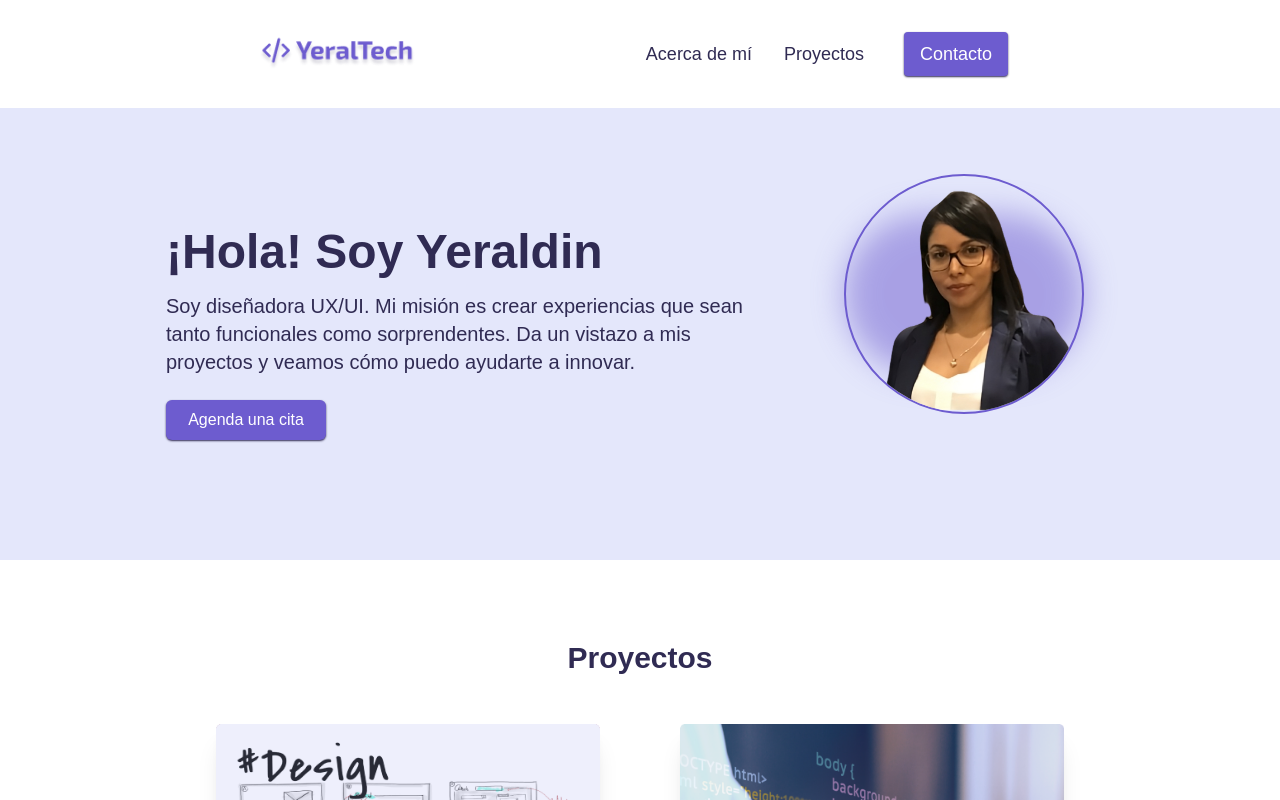
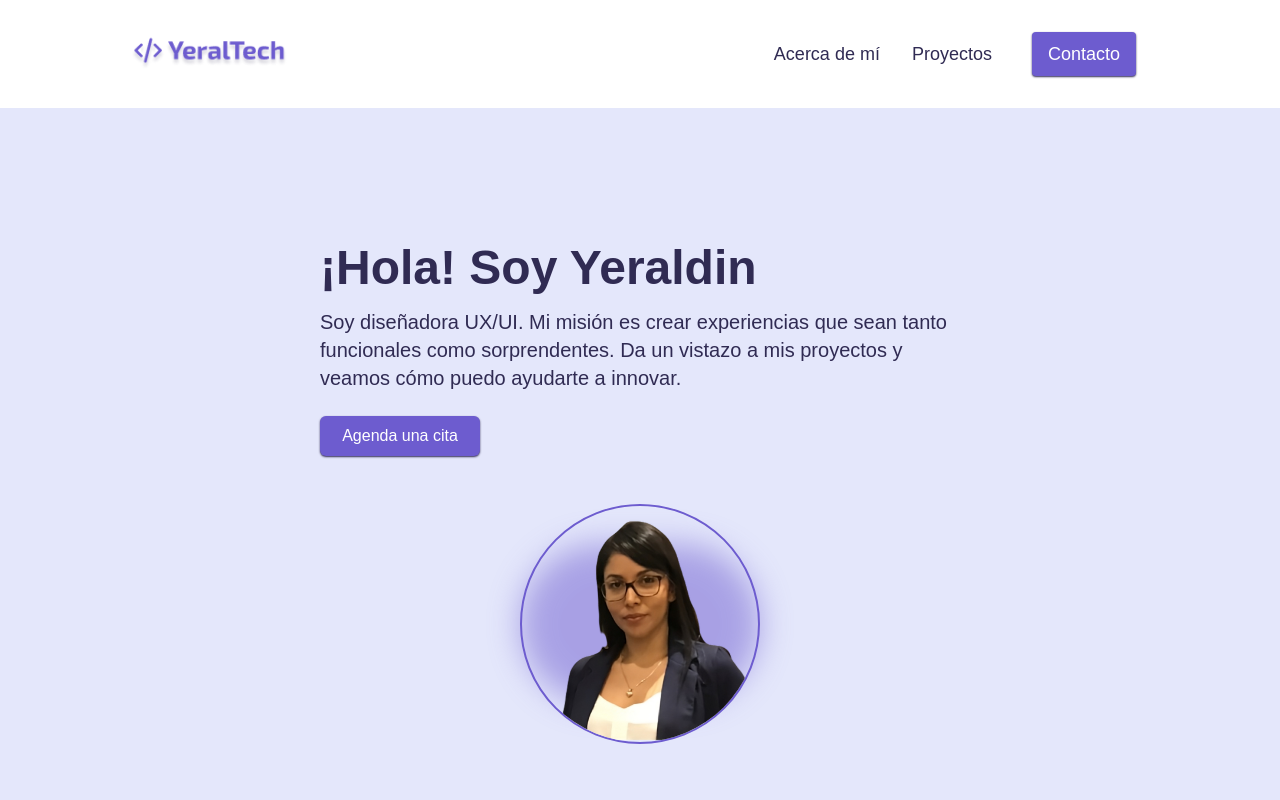
Before and after one commit to YeralTech/YeralTech-web, a React (Vite) app: page / in a window 1280 px wide. Shown: the top 800 px of the page. Built offline with nearby package versions, Linux system fonts and the light colour scheme.

Commit message:
fix - medidas

```diff
--- a/src/components/AboutSection.jsx
+++ b/src/components/AboutSection.jsx
@@ -1,7 +1,7 @@
 import { Link } from 'react-router-dom';
 const AboutSection = () => {
     // Ruta del CV
-    const downloadCv = '/public/asset/Yeraldin Espinosa-CV .docx.pdf';
+    const downloadCv = '/public/asset/Yeraldin Espinosa UX-UI.pdf';
 
     return (
         <>
@@ -16,7 +16,7 @@ const AboutSection = () => {
                         <div id="buttons-container" className="flex text-center">
                             <a
                                 href={downloadCv}
-                                download="Curriculum_Yeraldin.pdf"
+                                download="CV-YeraldinEspinosa.pdf"
                                 className="bg-primary w-40 py-2 text-background rounded-md mr-4 shadow-sm shadow-text transition duration-300 hover:bg-text"
                             >
                                 Descargar CV
--- a/src/components/HeroSection.jsx
+++ b/src/components/HeroSection.jsx
@@ -8,9 +8,10 @@ const HeroSection = () => {
     return (
         <section
   id="hero-section"
-  className="bg-secondary  text-text flex items-center justify-center gap-12 py-8  px-10 flex-col lg:flex-row lg:py-20"
+  className="bg-secondary  text-text flex items-center justify-center gap-12 flex-col lg:flex-row lg:py-16"
 >
-  <div id="hero-text" className="flex flex-col justify-left items-  max-w-screen-lg w-full lg:w-1/2 xl:w-1/2 py-10">
+  <div className="bg-secondary flex items-center justify-center gap-12 py-8 px-10 lg:px-0 max-w-screen-xl mx-auto flex-col ">
+  <div id="hero-text" className="flex flex-col justify-left   lg:w-1/2 xl:w-1/2 py-10">
     <h1 id="hero-title" className="font-raleway text-text text-5xl font-bold pb-4">
       ¡Hola! Soy Yeraldin
     </h1>
@@ -39,6 +40,8 @@ const HeroSection = () => {
       alt="logo"
     />
   </div>
+  </div>
+
 </section>
 
     );
--- a/src/components/Navbar.jsx
+++ b/src/components/Navbar.jsx
@@ -25,7 +25,7 @@ const Navbar = () => {
   const openWhatsapp = () => window.open(whatsapp, '_blank');
 
   return (
-    <nav id="navbar" className="flex items-center justify-between py-4 px-8 lg:px-0 max-w-screen-md mx-auto text-lg">
+    <nav id="navbar" className="flex items-center justify-between py-4 px-8 lg:px-0 max-w-screen-lg mx-auto text-lg">
       <NavLink to="/" className={({ isActive }) => (isActive ? 'text-primary' : 'text-text')}>
       <img className="w-40 h-auto" src="/asset/logo.png" alt="logo Yeraldin" />
 
--- a/src/pages/About.jsx
+++ b/src/pages/About.jsx
@@ -18,7 +18,7 @@ const About = () => {
 
     <section id="aboutme-section" className="flex flex-col bg-secondary py-20 justify-center items-center">
         <h2 className="text-center font-raleway font-bold text-3xl">Acerca de mí </h2>
-        <div className="flex flex-col py-6 items-center justify-center gap-8 lg:flex-row lg:px-20" id="about-me-container ">
+        <div className="flex flex-col py-6 items-center justify-center lg:px-0 max-w-screen-xl mx-auto flex-col gap-8 lg:flex-row lg:px-20" id="about-me-container ">
             <div className="flex flex-col px-20 " id="about-me-textcontainer">
                 <p className="pb-8 text-xl">¡Hola! Soy Diseñadora UX/UI con una trayectoria que comenzó en ventas, lo que me ha proporcionado una comprensión profunda de las necesidades y expectativas del cliente. Esta experiencia me permite diseñar productos digitales que no solo se centran en la estética, sino que también crean soluciones reales para problemas específicos, mejorando así la experiencia del usuario.</p>
                 <div id="buttons-container" className="flex">
```
Also changed, not shown: 2 other files (tests, documents, lock files or other folders).
